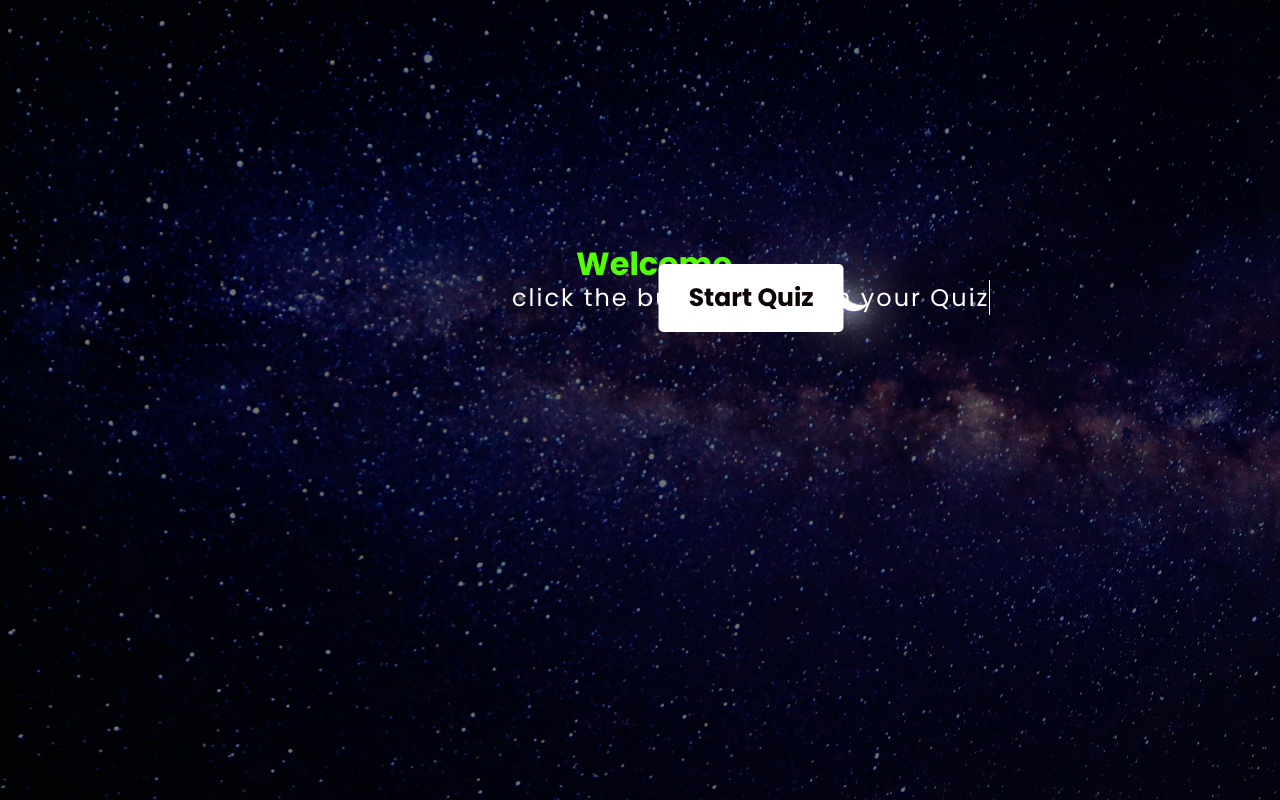
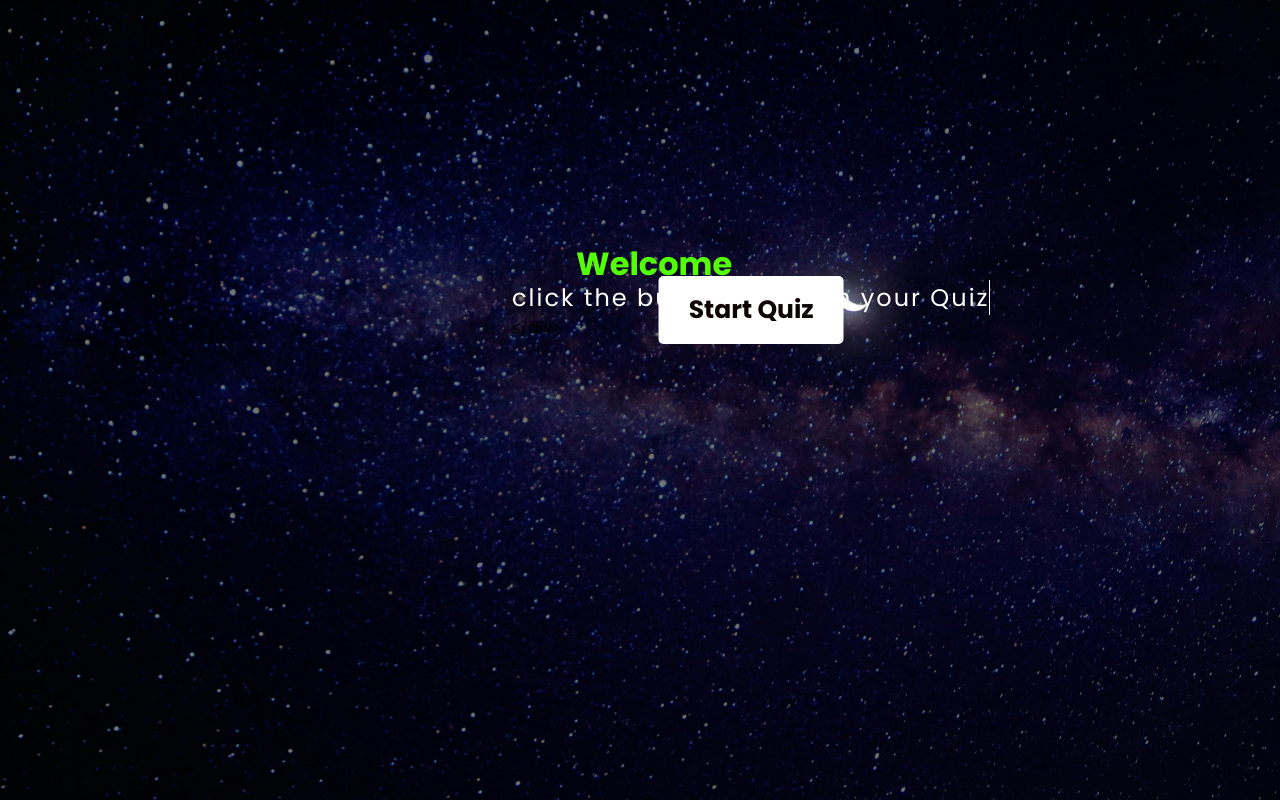
Before and after one commit to Johnnwabueze01/My-Quiz-App, a plain HTML site: page index.html in a window 1280 px wide. Drawn offline with Linux system fonts and the light colour scheme.

Commit message:
Update index.html

```diff
--- a/index.html
+++ b/index.html
@@ -22,6 +22,7 @@
           <div class="start_btn">
         <button>Start Quiz</button>
           </div>
+        ≤/div>
 
     <!--info Box-->
     <div class="info_Box">
```
